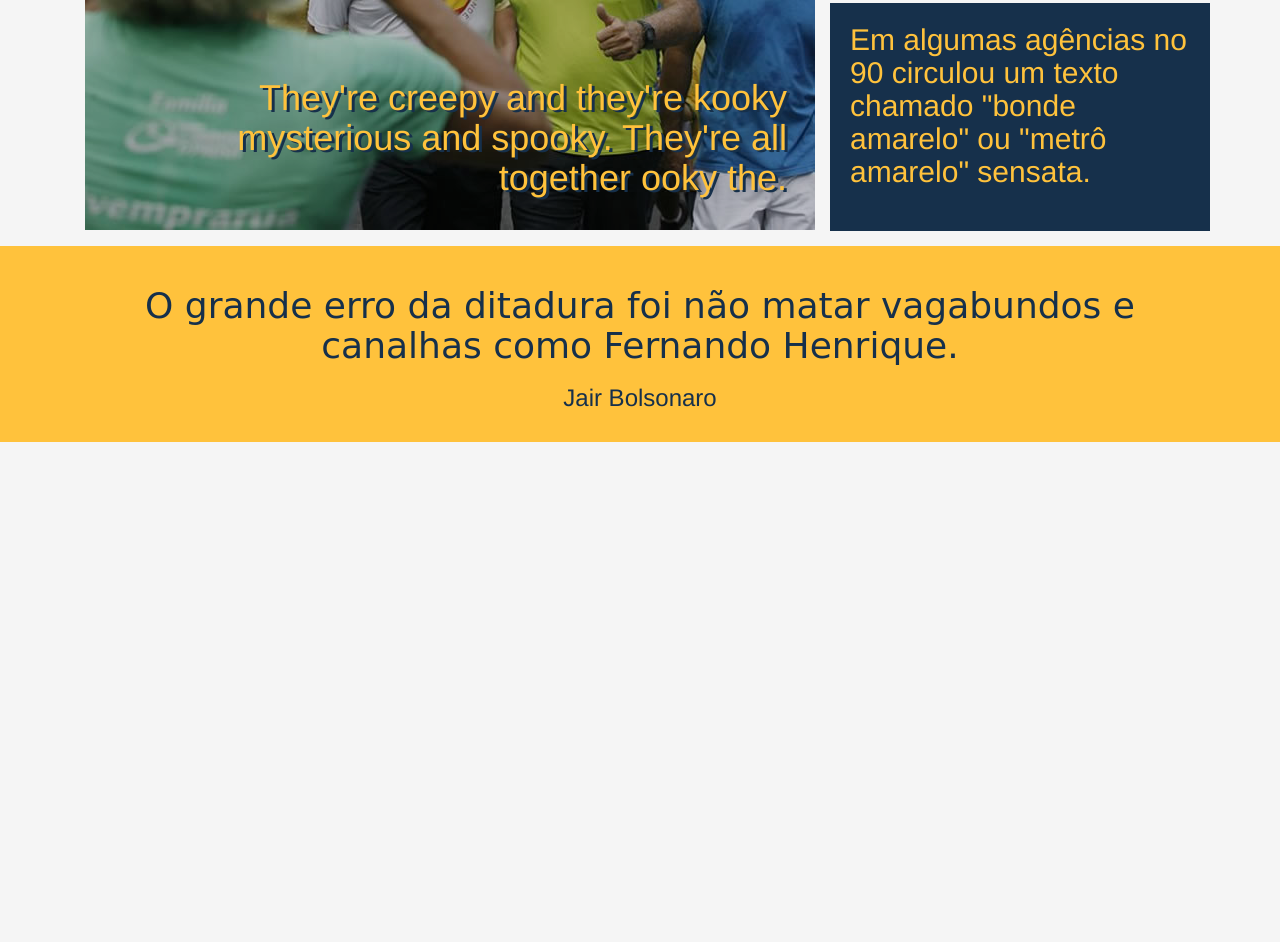
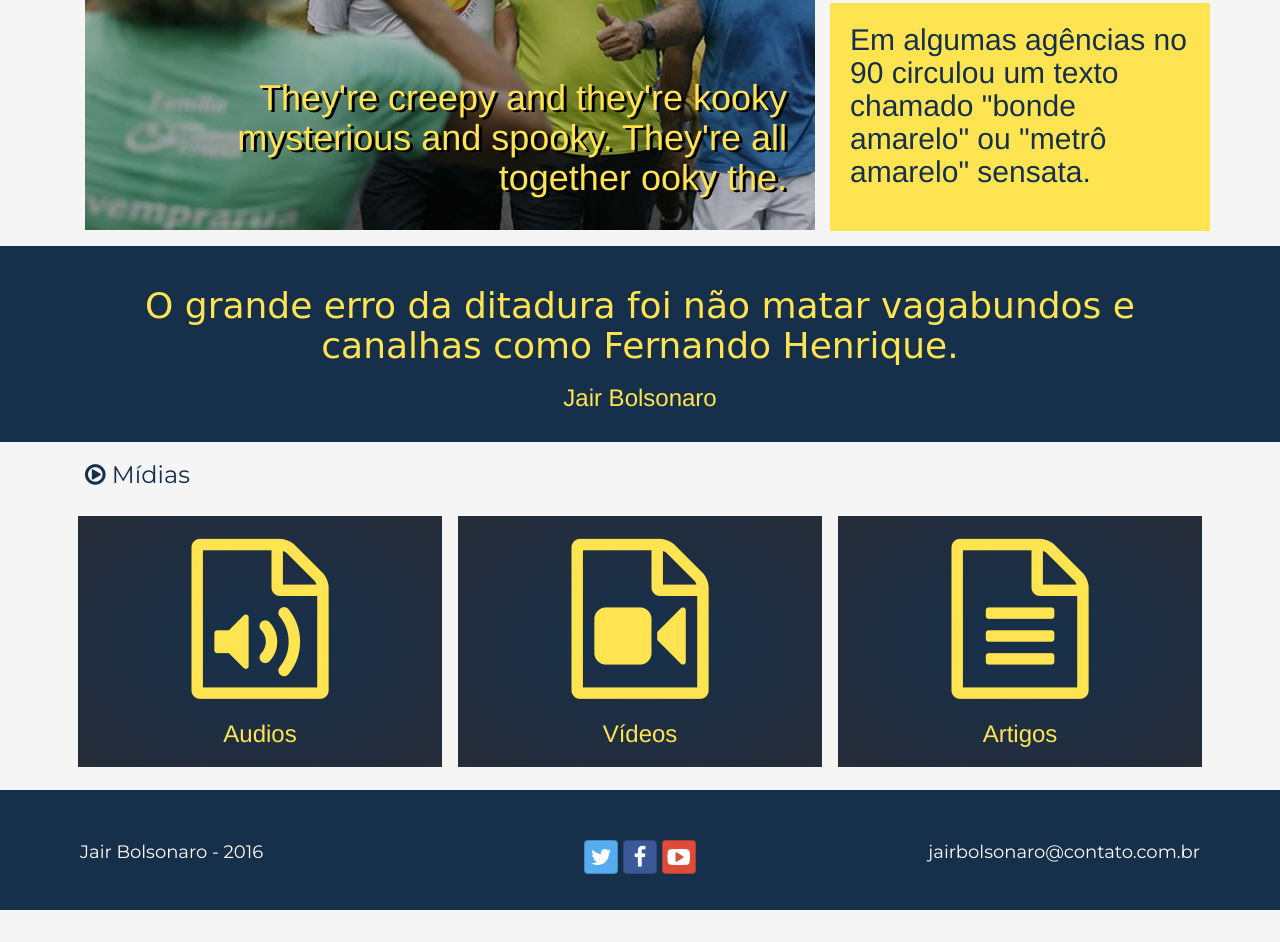
Before and after one commit to royalti/politics-one, a website: page app/index.html in a window 1280 px wide. Shown: the part 722-1664 px from the top of the page. After the commit the page ends 1632 px from the top, so only its background shows below. Drawn offline with Linux system fonts and the light colour scheme; a web font is replaced by a local one.

Commit message:
Add sections and footer

```diff
--- a/app/index.html
+++ b/app/index.html
@@ -15,7 +15,7 @@
 
     <link href="css/style.css" rel="stylesheet">
     <link href="font-awesome/css/font-awesome.min.css" rel="stylesheet" type="text/css">
-
+    <link href="css/bootstrap-social.css" rel="stylesheet" type="text/css">
     <!-- HTML5 Shim and Respond.js IE8 support of HTML5 elements and media queries -->
     <!-- WARNING: Respond.js doesn't work if you view the page via file:// -->
     <!--[if lt IE 9]>
@@ -140,6 +140,62 @@
          </div>
      </div>
 
+     <div class="container">
+         <h3 class="h3-title"><i class="fa fa-play-circle-o"></i> Mídias</h3>
+         <div class="row row-in" id="sec-midias">
+             <div class="col-md-4 col-xs-12">
+                 <a href="#">
+                     <div class="sec-3-1 big-icon">
+                        <i class="fa fa-file-audio-o fa-5x"></i>
+                        <h3>Audios</h3>
+                    </div>
+                 </a>
+             </div>
+             <div class="col-md-4 col-xs-12">
+                 <a href="#">
+                     <div class="sec-3-1 big-icon">
+                         <i class="fa fa-file-video-o fa-5x"></i>
+                         <h3>Vídeos</h3>
+                     </div>
+                 </a>
+             </div>
+             <div class="col-md-4 col-xs-12">
+                 <a href="#">
+                     <div class="sec-3-1 big-icon">
+                         <i class="fa fa-file-text-o fa-5x"></i>
+                         <h3>Artigos</h3>
+                     </div>
+                 </a>
+             </div>
+         </div>
+     </div>
+
+
+
+
+     <footer class="sec-footer">
+         <div class="container">
+             <div class="row row-with-padding">
+                 <div class="col-md-4">
+                     <p>Jair Bolsonaro - 2016</p>
+                 </div>
+                 <div class="col-md-4 text-center">
+                     <a class="btn btn-social-icon btn-twitter">
+                         <span class="fa fa-twitter"></span>
+                     </a>
+                     <a class="btn btn-social-icon btn-facebook">
+                         <span class="fa fa-facebook"></span>
+                     </a>
+                     <a class="btn btn-social-icon btn-google">
+                         <span class="fa fa-youtube-play"></span>
+                     </a>
+                 </div>
+                 <div class="col-md-4 text-right">
+                     <p>jairbolsonaro@contato.com.br</p>
+                 </div>
+             </div>
+         </div>
+     </footer>
 
     <!-- jQuery -->
     <script src="bower_components/jquery.js"></script>
--- a/app/scss/_base.scss
+++ b/app/scss/_base.scss
@@ -3,7 +3,8 @@
 ****************/
 $body-color: #F5F5F5;
 $azul: #16304B;
-$amarelo: #FFC23C;
+$amarelo: #FFE451;
+$amarelo-escuro: #FFC23C;
 $branco: #FFF;
 $cinza: #666;
 $dourado: #8e793e;
--- a/app/scss/style.scss
+++ b/app/scss/style.scss
@@ -6,7 +6,10 @@
 
 body {
   background-color: $body-color;
-  padding-bottom: 500px;
+}
+
+a {
+  text-decoration: none;
 }
 
 #myCarousel {
@@ -49,24 +52,9 @@
   color: $branco;
 }
 
-.frase {
-  padding: 20px 0 20px 0;
-  margin: 0;
-  background-color: $amarelo;
-}
-
-.container-frase {
-  text-align: center;
-  color: $azul;
-}
-
-.container-frase h1 {
-  font-family: 'Delius', cursive;
-}
-
-.container-frase h2 {
-  font-family: 'Montserrat', sans-serif;
-}
+/************************
+NOTICIAS
+************************/
 
 .h3-title {
   font-family: 'Montserrat', sans-serif;
@@ -85,7 +73,7 @@
 
 .row-in .col-md-8 .caption {
   color: $amarelo;
-  text-shadow: 3px 2px 0px $azul;
+  text-shadow: 3px 2px 0px #000;
   text-align: right;
   padding: 0 20px 20px 20px;
   width:95%;
@@ -105,29 +93,90 @@
   opacity: 0.6;
 }
 
-.row-in-col-1:hover .caption {
-  color: #fff;
-}
-
 .row-in .col-xs-12 {
   margin-bottom: 15px;
 }
 
 .nice-padding-news {
-  background-color: $azul;
+  background-color: $amarelo;
   margin-top: 0;
   padding: 10px;
 }
 
 .nice-padding-news a {
+  color: $azul;
+  text-decoration: none;
+}
+/************************
+FRASE
+************************/
+.frase {
+  padding: 20px 0 20px 0;
+  margin: 0;
+  background-color: $azul;
+}
+
+.container-frase {
+  text-align: center;
   color: $amarelo;
 }
 
-.nice-padding-news a:hover {
-  color: #fff;
-  text-decoration: none;
+.container-frase h1 {
+  font-family: 'Delius', cursive;
 }
 
-.title {
+.container-frase h2 {
+  font-family: 'Montserrat', sans-serif;
+}
 
+.bordered-black {
+  border: 1px solid #333;
 }
+
+/************************
+MIDIAS
+************************/
+
+#sec-midias .col-md-4 {
+  padding: 8px;
+}
+
+.sec-3-1 {
+  text-align: center;
+  color: $amarelo;
+  padding: 25px 0 10px 0;
+  background: $azul; /* For browsers that do not support gradients */
+  background: -webkit-radial-gradient($azul, #272C38); /* Safari 5.1 to 6.0 */
+  background: -o-radial-gradient($azul, #272C38); /* For Opera 11.6 to 12.0 */
+  background: -moz-radial-gradient($azul, #272C38); /* For Firefox 3.6 to 15 */
+  background: radial-gradient($azul, #272C38); /* Standard syntax */
+}
+
+.sec-3-1:hover {
+  text-align: center;
+  padding: 25px 0 10px 0;
+  background: $azul; /* For browsers that do not support gradients */
+  background: -webkit-radial-gradient(#272C38, $azul); /* Safari 5.1 to 6.0 */
+  background: -o-radial-gradient(#272C38, $azul); /* For Opera 11.6 to 12.0 */
+  background: -moz-radial-gradient(#272C38, $azul); /* For Firefox 3.6 to 15 */
+  background: radial-gradient(#272C38, $azul); /* Standard syntax */
+}
+
+.big-icon {
+  font-size: 32px;
+}
+
+/************************
+FOOTER
+************************/
+.sec-footer {
+  height: 120px;
+  background-color: $azul;
+  color: #fff;
+  font-size: 18px;
+  font-family: 'Montserrat', sans-serif;
+}
+
+.row-with-padding {
+  padding: 50px 10px 20px 10px ;
+}
```
Also changed, not shown: app/css/bootstrap-social.css (added), app/css/style.css, 6 other files.
